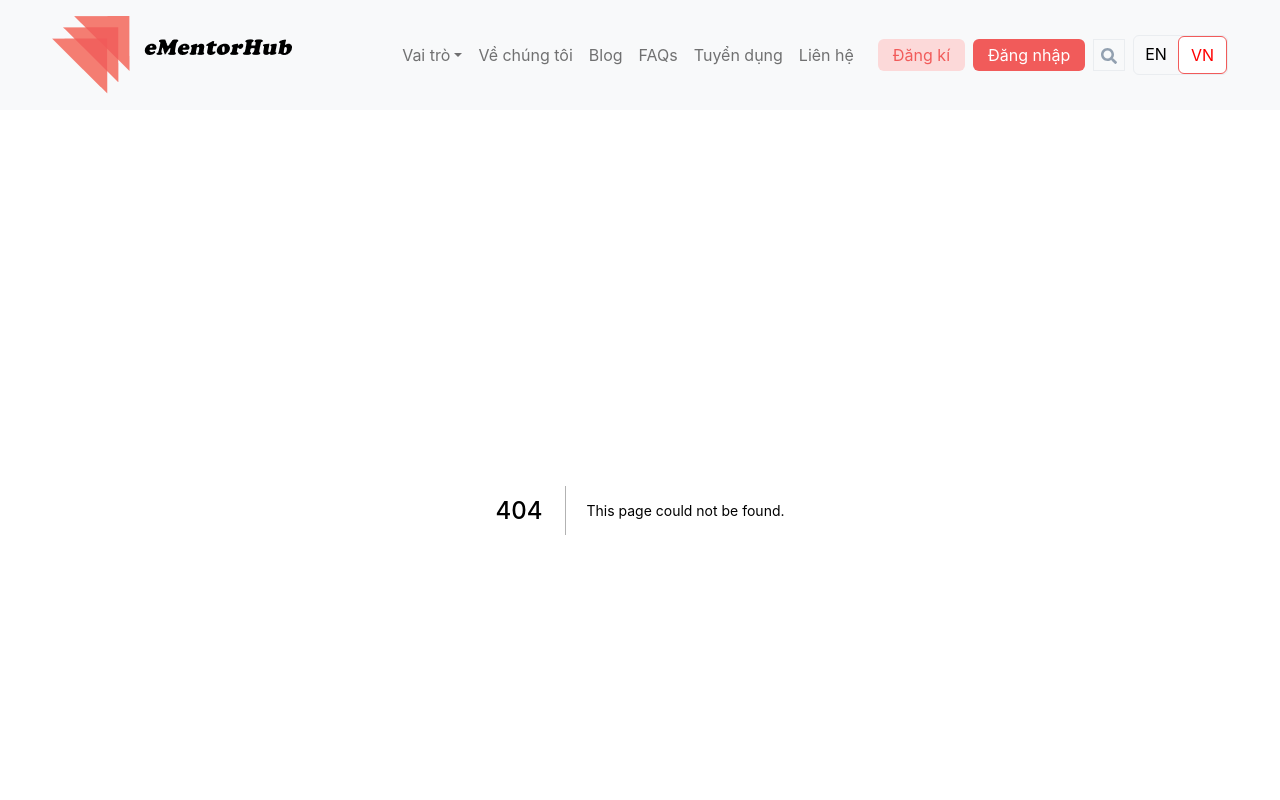
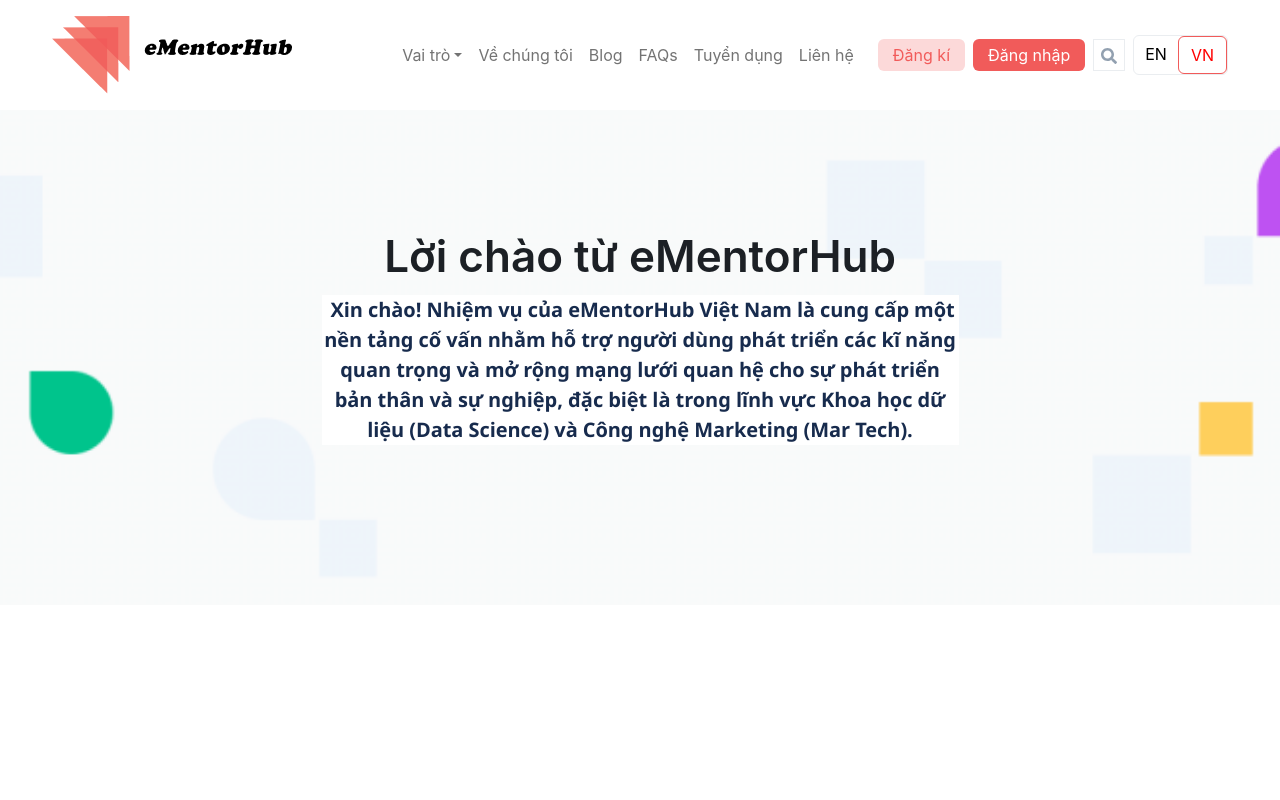
Before and after one commit to anhhoan1897/e-mentor-hub, a Next.js app: page /about-us/aboutUs in a window 1280 px wide. Before the commit this address had no page. Shown: the top 800 px of the page. Built offline with nearby package versions, Linux system fonts and the light colour scheme.

Commit message:
add: about us page

```diff
--- a/components/header/header.scss
+++ b/components/header/header.scss
@@ -1,7 +1,7 @@
 .navigation-header-container {
   padding: 16px 0;
-  position: relative;
-
+  position: fixed;
+  background-color: white;
   .container {
     .nav-menu-items {
       margin-left: auto !important;
--- a/components/header/index.jsx
+++ b/components/header/index.jsx
@@ -23,7 +23,6 @@
   return (
     <Navbar
       variant="light"
-      bg="light"
       fixed="top"
       className="navigation-header-container"
     >
--- a/pages/_app.js
+++ b/pages/_app.js
@@ -3,6 +3,7 @@
 import "../styles/authen/register.scss";
 import "../styles/authen/login.scss";
 import "../styles/home/home.scss";
+import "../styles/about-us/aboutUs.scss";
 import "../styles/components.scss";
 
 import Header from "../components/header";
@@ -11,7 +12,9 @@
   return (
     <>
       <Header />
-      <Component {...pageProps} />
+      <div className="page" style={{ marginTop: "110px" }}>
+        <Component {...pageProps} />
+      </div>
       <Footer />
     </>
   );
--- /dev/null
+++ b/pages/about-us/aboutUs.jsx
@@ -0,0 +1,40 @@
+import React from "react";
+import { Col, Container, Row } from "react-bootstrap";
+
+export default function AboutUs() {
+  return (
+    <>
+      <title>Về chúng tôi-eMentorHub</title>
+      <div className="site-content">
+        <section className="about-welcome">
+          <Container>
+            <Row>
+              <Col md={{ span: 6, offset: 3 }}>
+                <div className="welcome-container">
+                  <h1 className="title">Lời chào từ eMentorHub</h1>
+                  <div className="welcome-content">
+                    <p style={{ margin: "0cm", background: "white" }}></p>
+                    <p className="paragraph-content">
+                      <span>
+                        {" "}
+                        Xin chào! Nhiệm vụ của eMentorHub Việt Nam là cung cấp
+                        một nền tảng cố vấn nhằm hỗ trợ người dùng{" "}
+                        <span className="inline-welcome">phát triển </span>
+                        các kĩ năng quan trọng và mở rộng mạng lưới quan hệ cho
+                        sự phát triển bản thân và sự nghiệp, đặc biệt là trong
+                        lĩnh vực Khoa học dữ liệu (Data Science) và Công nghệ
+                        Marketing (Mar Tech).
+                      </span>
+                    </p>
+                  </div>
+                </div>
+              </Col>
+            </Row>
+          </Container>
+        </section>
+        <section className="about-content"></section>
+        <section className="about-persons"></section>
+      </div>
+    </>
+  );
+}
--- /dev/null
+++ b/pages/about-us/index.js
@@ -0,0 +1 @@
+export { default } from "./aboutUs";
--- /dev/null
+++ b/styles/about-us/aboutUs.scss
@@ -0,0 +1,42 @@
+.about-welcome {
+  background: center no-repeat;
+  background-size: cover;
+  background-image: url(../../assets/images/aboutUsBanner.png);
+  padding: 120px 0px;
+  .welcome-container {
+    text-align: center !important;
+    margin-left: -32px;
+    margin-right: -32px;
+    margin-bottom: 40px;
+    .title {
+      color: var(--title);
+      font-size: 44px;
+      font-weight: 600;
+    }
+    .welcome-content {
+      margin-bottom: 0px;
+      font-weight: 600;
+      font-size: 20px;
+      .paragraph-content {
+        background: white;
+        margin: 0.75rem 0px 0px;
+        box-sizing: border-box;
+        font-variant-ligatures: normal;
+        font-variant-caps: normal;
+        orphans: 2;
+        white-space: pre-wrap;
+        widows: 2;
+        -webkit-text-stroke-width: 0px;
+        text-decoration-thickness: initial;
+        text-decoration-style: initial;
+        text-decoration-color: initial;
+        word-spacing: 0px;
+        & span {
+            font-family: 'Segoe UI',sans-serif;
+            color: #172b4d;
+            letter-spacing: -.05pt;
+        }
+      }
+    }
+  }
+}
--- a/styles/components.scss
+++ b/styles/components.scss
@@ -63,10 +63,10 @@
   padding-left: 15px;
 }
 
-// .row {
-//     display: flex;
-//     -ms-flex-wrap: wrap;
-//     flex-wrap: wrap;
-//     margin-right: -15px;
-//     margin-left: -15px;
-// }
+.row {
+    display: flex;
+    -ms-flex-wrap: wrap;
+    flex-wrap: wrap;
+    margin-right: -15px;
+    margin-left: -15px;
+}
--- a/styles/globals.css
+++ b/styles/globals.css
@@ -28,6 +28,10 @@
 ul {
   list-style: none;
   padding: 0;
+}
+
+p:last-child {
+  margin-bottom: 0;
 }
 
 p {
@@ -89,6 +93,10 @@
   outline: none;
 }
 
+div {
+  display: block;
+}
+
 :root {
   --title: #1c2025;
   --content: #475261;
```
Also changed, not shown: assets/images/aboutUsBanner.png (added), 1 other file (tests, documents, lock files or other folders).
